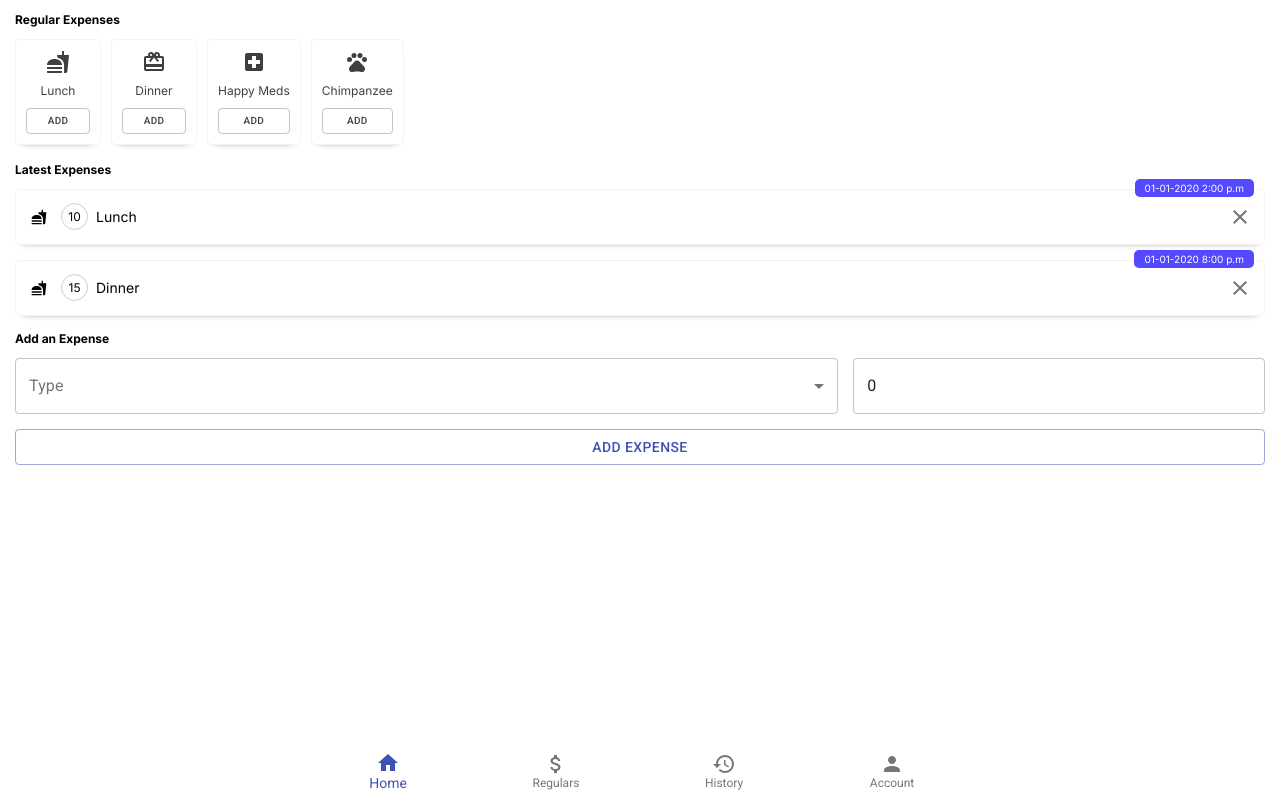
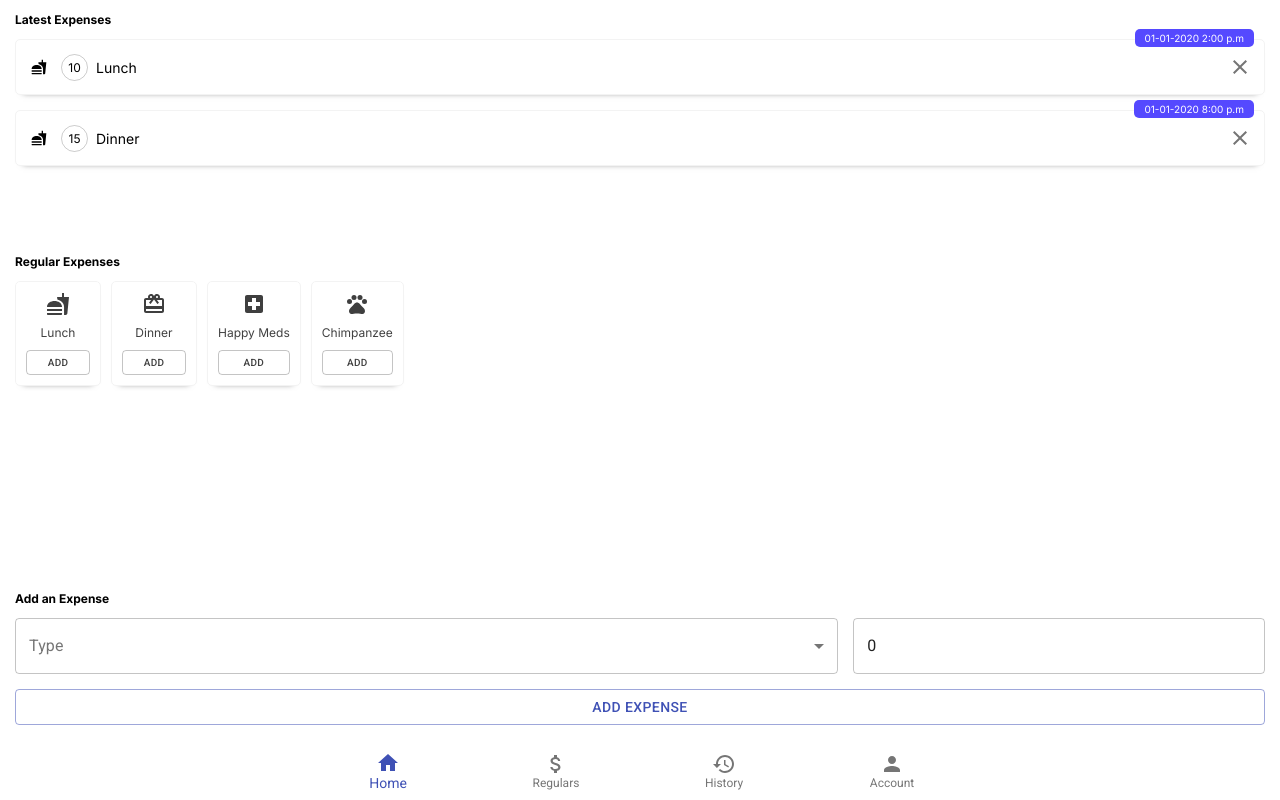
Before and after one commit to rajsaha/lazywallet, a React (Create React App) app: page / in a window 1280 px wide. Built offline with nearby package versions, Linux system fonts and the light colour scheme.

Commit message:
simplified home page

```diff
--- /dev/null
+++ b/craco.config.js
@@ -0,0 +1,13 @@
+/* craco.config.js */
+const path = require(`path`);
+
+module.exports = {
+    webpack: {
+        alias: {
+            '@': path.resolve(__dirname, 'src/'),
+            '@Components': path.resolve(__dirname, 'src/components'),
+            '@Helper': path.resolve(__dirname, 'src/helper'),
+            '@Pages': path.resolve(__dirname, 'src/pages'),
+        }
+    },
+};
--- a/src/App.js
+++ b/src/App.js
@@ -4,7 +4,7 @@ import { makeStyles } from '@material-ui/core/styles';
 import BottomNavigation from '@material-ui/core/BottomNavigation';
 import BottomNavigationAction from '@material-ui/core/BottomNavigationAction';
 import { Home, History, AttachMoney, Person } from '@material-ui/icons';
-import Homepage from './pages/Home/Home';
+import Homepage from '@Pages/Home/Home';
 import {
   BrowserRouter as Router, Routes, Route
 } from "react-router-dom";
--- a/src/App.scss
+++ b/src/App.scss
@@ -1,5 +1,7 @@
 .content-container {
+    height: calc(100vh - 75px);
     .content {
+        height: 100%;
         padding: 0 15px;
     }
 }
--- a/src/components/ExpenseHistory/ExpenseHistory.js
+++ b/src/components/ExpenseHistory/ExpenseHistory.js
@@ -1,5 +1,5 @@
 import React, { useEffect, useState } from 'react';
-import ExpenseIcon from '../ExpenseIcon/ExpenseIcon';
+import ExpenseIcon from '@Components/ExpenseIcon/ExpenseIcon';
 import Clear from '@material-ui/icons/Clear';
 import './ExpenseHistory.scss';
 import { IconButton } from '@material-ui/core';
--- /dev/null
+++ b/src/components/LatestExpenses/LatestExpenses.js
@@ -0,0 +1,20 @@
+import React from "react";
+import DummyData from "@Helper/dummy-data/dummy-data.service";
+import ExpenseHistory from "@Components/ExpenseHistory/ExpenseHistory";
+
+function LatestExpenses() {
+    const dummyDataObj = new DummyData();
+    const latExps = dummyDataObj.getAllExpenses();
+
+    return (
+        <>
+            <div className="latest-expenses">
+                {latExps.slice(0, 2).map((value, index) => {
+                    return <ExpenseHistory key={value.id} data={value} />
+                })}
+            </div>
+        </>
+    );
+}
+
+export default LatestExpenses;
--- /dev/null
+++ b/src/components/RegularExpenseGrid/RegularExpenseGrid.js
@@ -0,0 +1,21 @@
+import React from 'react';
+import DummyData from "@Helper/dummy-data/dummy-data.service";
+import RegularExpense from "@Components/RegularExpense/RegularExpense";
+import './RegularExpenseGrid.scss';
+
+function RegularExpenseGrid() {
+    const dummyDataObj = new DummyData();
+    const regExps = dummyDataObj.getDummyData();
+
+    return (
+        <>
+            <div className="regular-expenses">
+                {regExps.map((value, index) => {
+                    return <RegularExpense key={value.id} data={value} />
+                })}
+            </div>
+        </>
+    );
+}
+
+export default RegularExpenseGrid;
--- /dev/null
+++ b/src/components/RegularExpenseGrid/RegularExpenseGrid.scss
@@ -0,0 +1,5 @@
+.regular-expenses {
+    display: flex;
+    flex-wrap: nowrap;
+    overflow-x: auto;
+}
--- a/src/pages/Home/Home.js
+++ b/src/pages/Home/Home.js
@@ -1,33 +1,24 @@
 import React from "react";
-import RegularExpense from "../../components/RegularExpense/RegularExpense";
-import ExpenseHistory from "../../components/ExpenseHistory/ExpenseHistory";
-import DummyData from "../../helper/dummy-data/dummy-data.service";
 import './Home.scss';
-import AddExpense from "../../components/AddExpense/AddExpense";
+import AddExpense from "@Components/AddExpense/AddExpense";
+import LatestExpenses from "@Components/LatestExpenses/LatestExpenses";
+import RegularExpenseGrid from "@Components/RegularExpenseGrid/RegularExpenseGrid";
 
 function Homepage() {
-    const dummyDataObj = new DummyData();
-    const regExps = dummyDataObj.getDummyData();
-    const latExps = dummyDataObj.getAllExpenses();
-
     return (
         <div className="home">
-            <h3 className="section-header">Regular Expenses</h3>
-            <div className="regular-expenses">
-                {regExps.map((value, index) => {
-                    return <RegularExpense key={value.id} data={value} />
-                })}
+            <div className="section">
+                <h3 className="section-header">Latest Expenses</h3>
+                <LatestExpenses></LatestExpenses>
             </div>
 
-            <h3 className="section-header">Latest Expenses</h3>
-            <div className="latest-expenses">
-                {latExps.slice(0, 2).map((value, index) => {
-                    return <ExpenseHistory key={value.id} data={value} />
-                })}
+            <div className="section">
+                <h3 className="section-header">Regular Expenses</h3>
+                <RegularExpenseGrid></RegularExpenseGrid>
             </div>
 
-            <h3 className="section-header">Add an Expense</h3>
-            <div className="add-expense">
+            <div className="section">
+                <h3 className="section-header">Add an Expense</h3>
                 <AddExpense />
             </div>
         </div>
--- a/src/pages/Home/Home.scss
+++ b/src/pages/Home/Home.scss
@@ -1,12 +1,16 @@
 .home {
-    .section-header {
-        font-size: 12px;
-        font-family: 'Inter', sans-serif;
+    display: grid;
+    grid-template-rows: 1fr 1fr 1fr;
+    grid-auto-columns: 100%;
+    height: 100%;
+    .section {
+        .section-header {
+            font-size: 12px;
+            font-family: 'Inter', sans-serif;
+        }
     }
 
-    .regular-expenses {
-        display: flex;
-        flex-wrap: nowrap;
-        overflow-x: auto;
+    .section:last-child {
+        align-self: end;
     }
 }
```
Also changed, not shown: package.json (+4 -3 lines), 2 other files (tests, documents, lock files or other folders).
